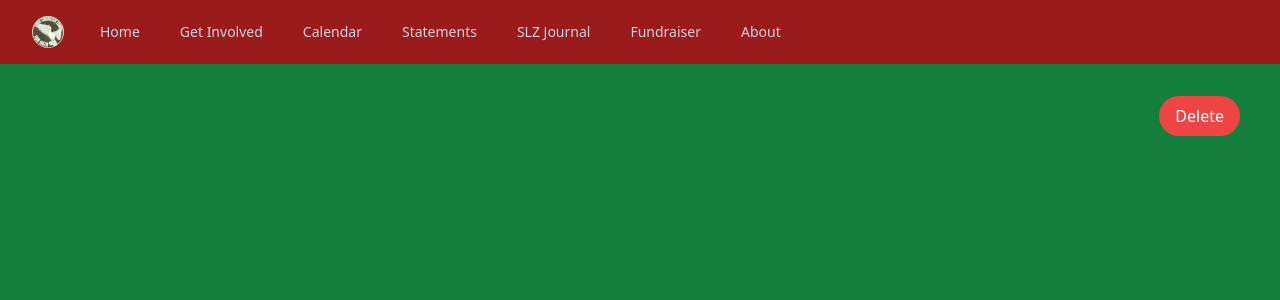
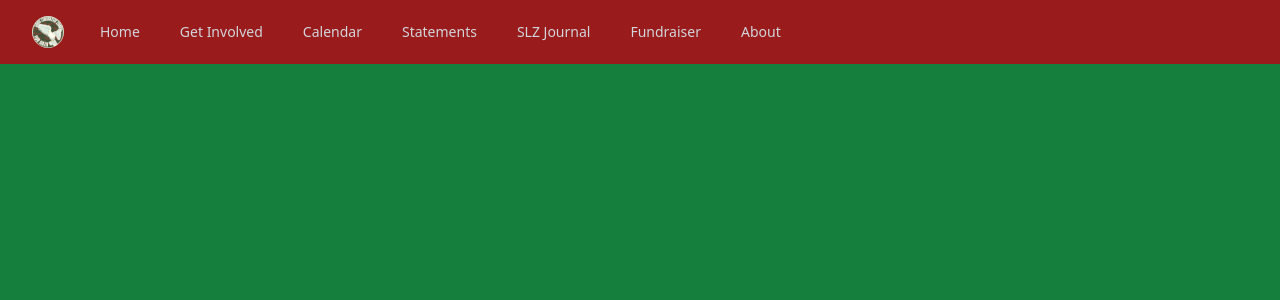
Before and after one commit to adilkhan49/soas-liberated-zone, a React (Vite) app in the folder frontend/: page /statements/1 in a window 1280 px wide. Shown: the top 300 px of the page. Built offline with nearby package versions, Linux system fonts and the light colour scheme; no server answers.

Commit message:
log in to delete a statement

```diff
--- a/frontend/src/components/StatementDetail.jsx
+++ b/frontend/src/components/StatementDetail.jsx
@@ -2,8 +2,12 @@ import { Component } from "react";
 import { STATEMENTS_API_URL } from "../constants";
 import axios from "axios";
 import ReactMarkdown from 'react-markdown'
+import AuthContext from "../context/AuthContext";
 
 class StatementDetail extends Component {
+
+    static contextType = AuthContext;
+
     state = {
         statement: {}
       };
@@ -14,6 +18,7 @@ class StatementDetail extends Component {
 
     componentDidMount() {
         this.resetState();
+        const user = this.context;
     }
 
     resetState = () => {
@@ -44,7 +49,8 @@ class StatementDetail extends Component {
                         </button>
                     </div> */}
 
-
+                    {
+                    this.user &&
                         <div class="py-3 text-right" >
                             <button
                                 class="bg-red-500 hover:bg-red-700 text-white py-2 px-4 rounded-full"
@@ -52,6 +58,7 @@ class StatementDetail extends Component {
                                 >Delete
                             </button>
                         </div>
+                    }
                 </div>
             </div>
             <h1>
```
Lines whose indentation alone changed are shown as unchanged.
